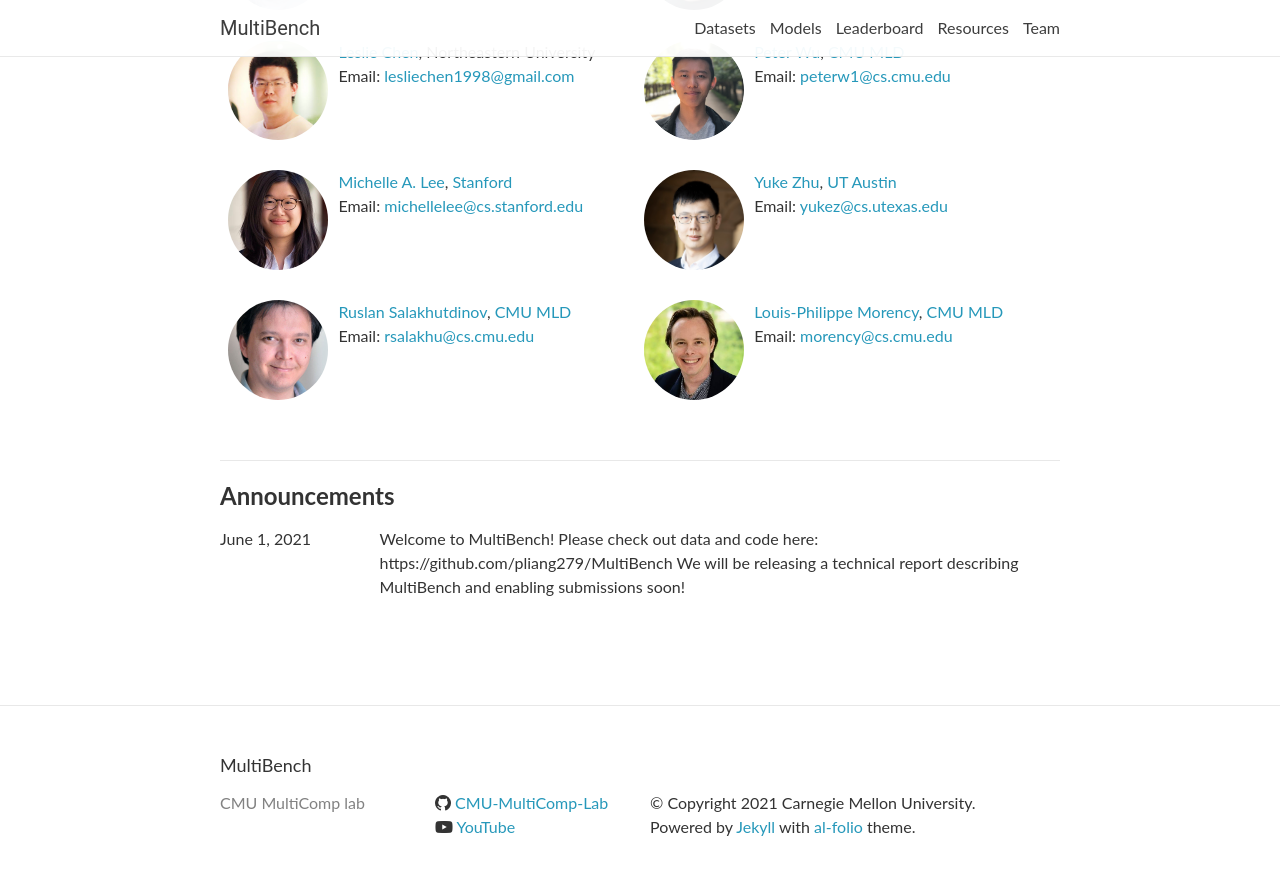
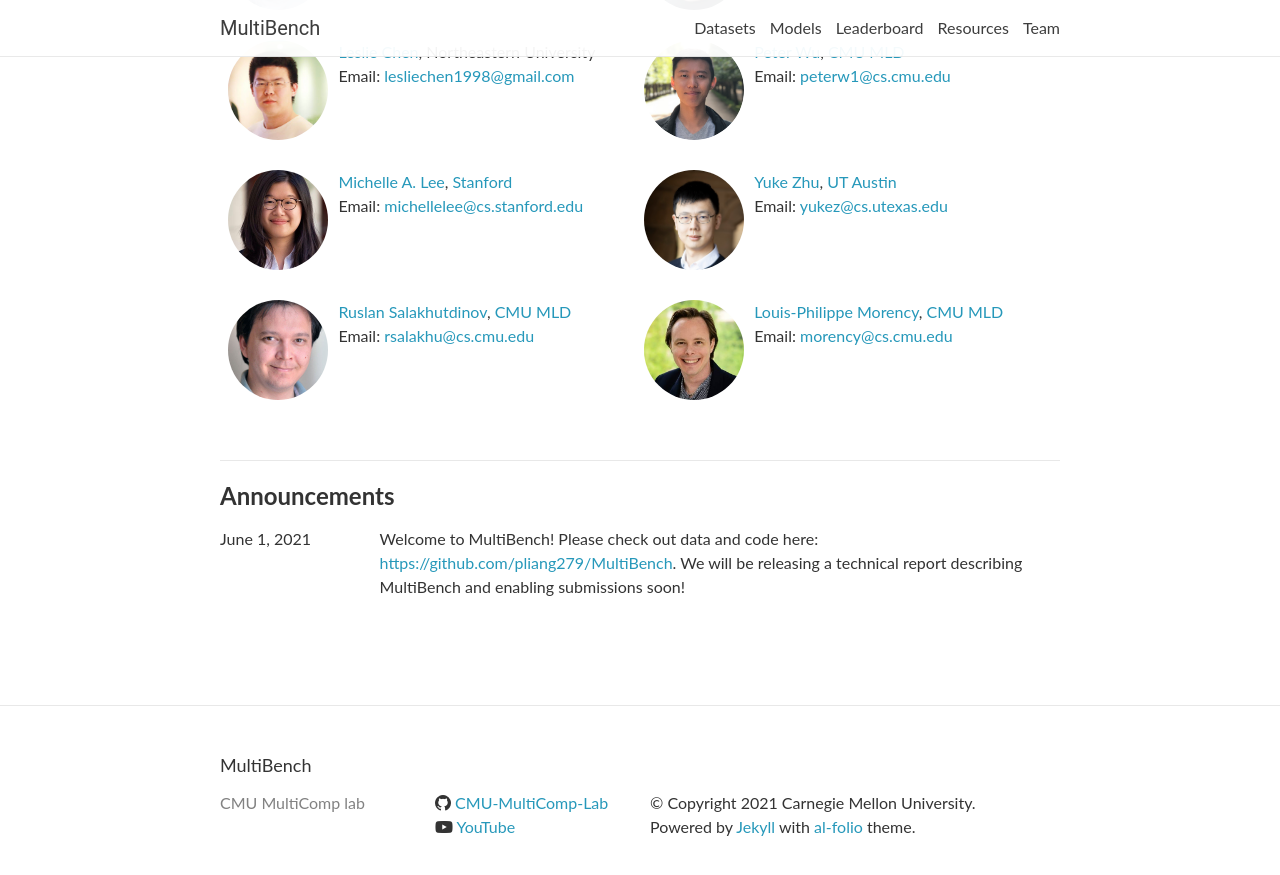
Before and after one commit to CMU-MultiComp-Lab/multibench, a Jekyll site: the page index.html, which Jekyll copies as it is, in a window 1280 px wide and 900 px high, scrolled down 1524 px. Shown: the top 875 px of the window. Built offline with Jekyll 4.4.1, drawn with Linux system fonts in a browser that asks for light colours; nearby versions of some CDN libraries; library files that are not in the unit come from our copies; comment, search, counter and statistics services are not loaded; part of the change alters nothing that is shown.

```diff
--- a/index.html
+++ b/index.html
@@ -224,7 +224,7 @@
         <td class="date">June 1, 2021</td>
         <td class="announcement">
 
-            Welcome to MultiBench! Please check out data and code here: https://github.com/pliang279/MultiBench
+            Welcome to MultiBench! Please check out data and code here: <a href="https://github.com/pliang279/MultiBench" target="_blank">https://github.com/pliang279/MultiBench</a>.
             We will be releasing a technical report describing MultiBench and enabling submissions soon!
 
         </td>
```
